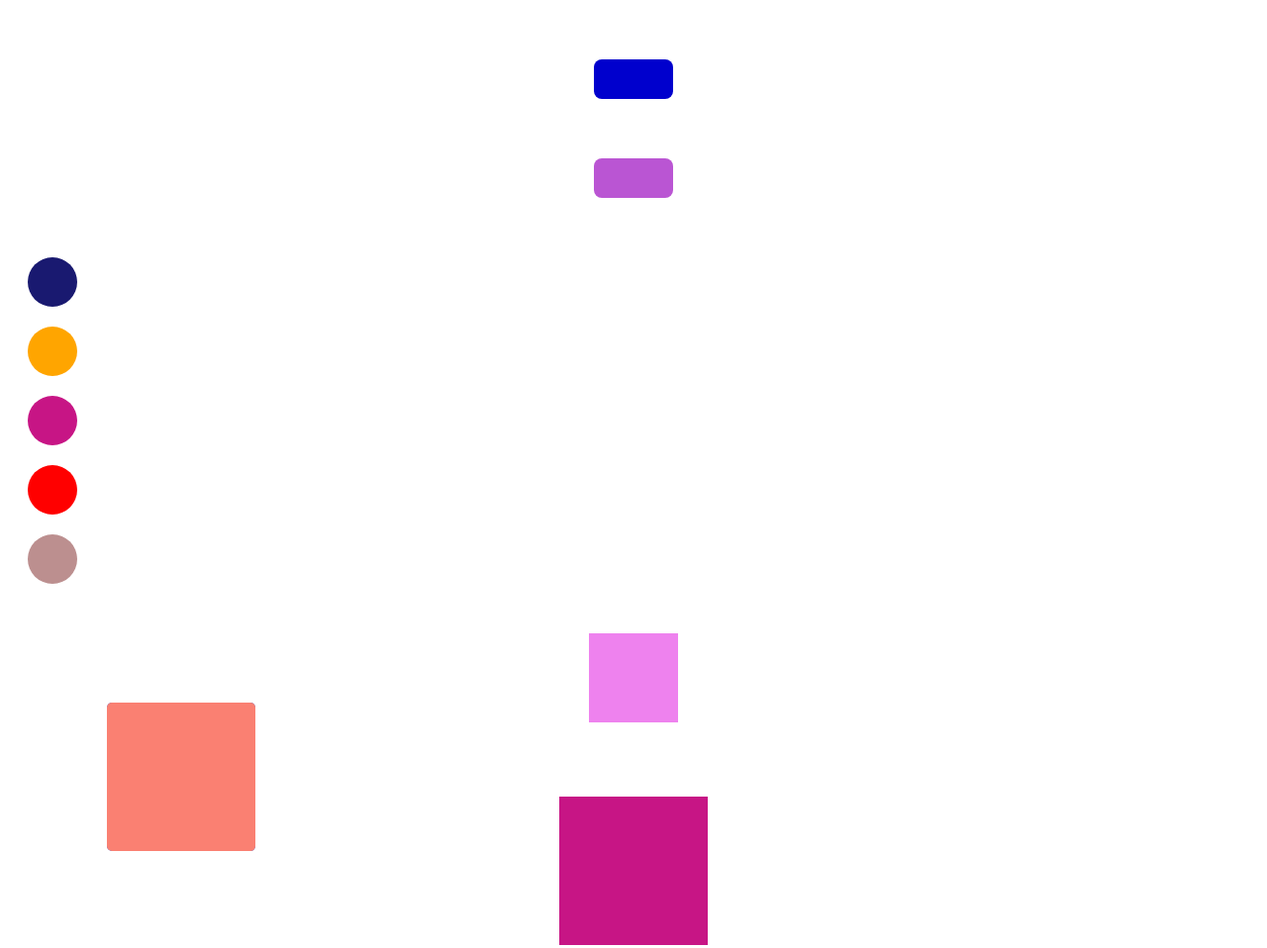
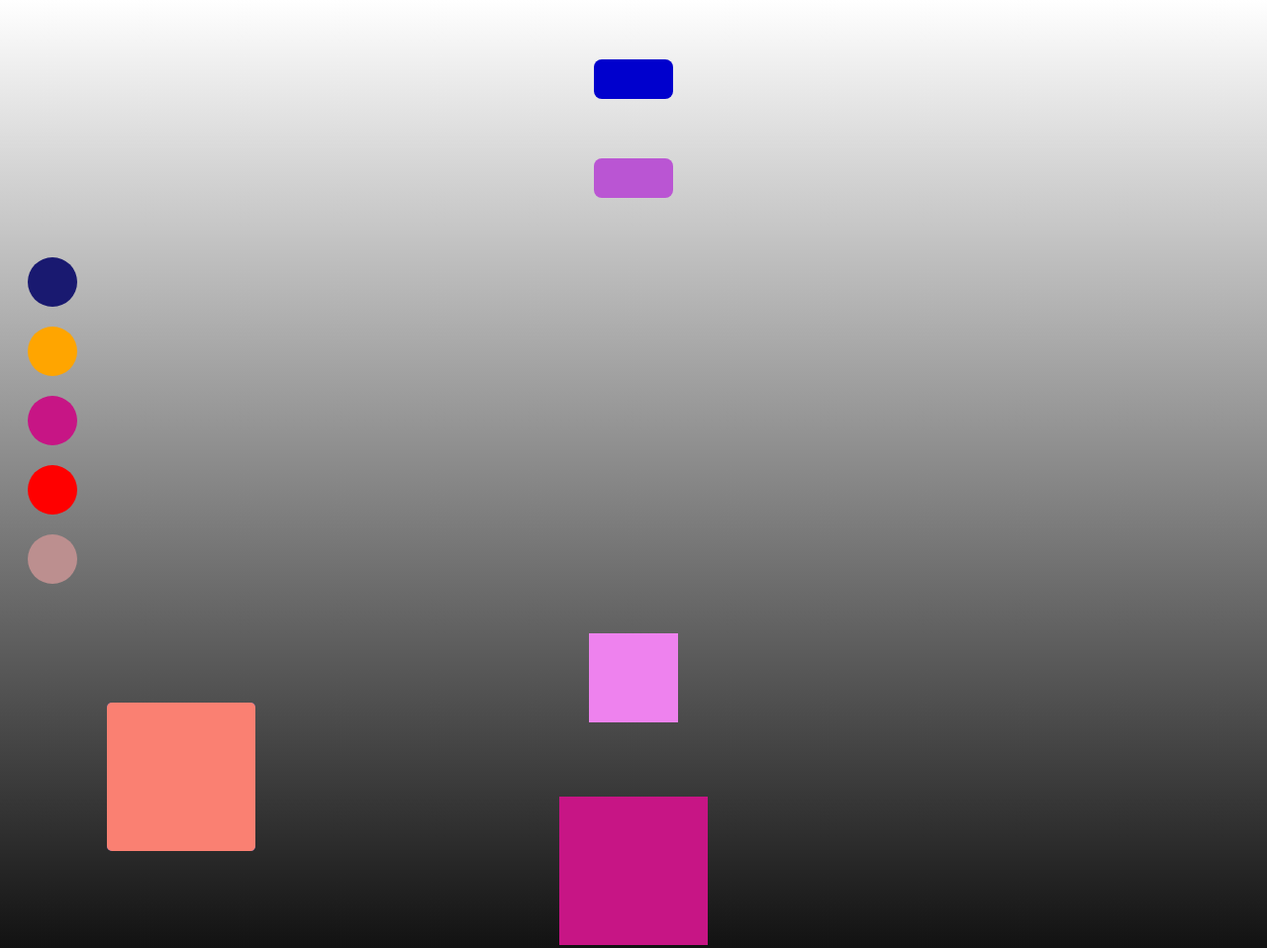
Before and after one commit to ZagoChristian/animaciones, a plain HTML site: page index.html in a window 1280 px wide. Shown: the top 958 px of the page at 99% size. Drawn offline with Linux system fonts and the light colour scheme.

Commit message:
animaciones

```diff
--- a/estilos/style.css
+++ b/estilos/style.css
@@ -1,3 +1,7 @@
+body{
+    background-image: linear-gradient(rgb(255, 255, 255), rgb(0, 0, 0));
+}
+
 .box{
     border-radius: 8px;
     height: 40px;
```
